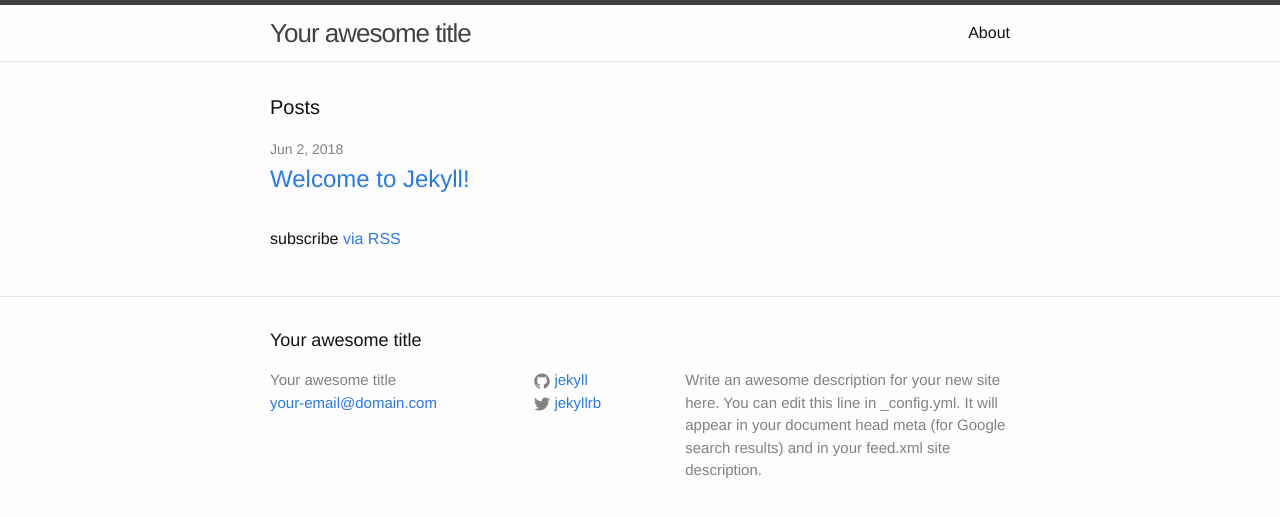
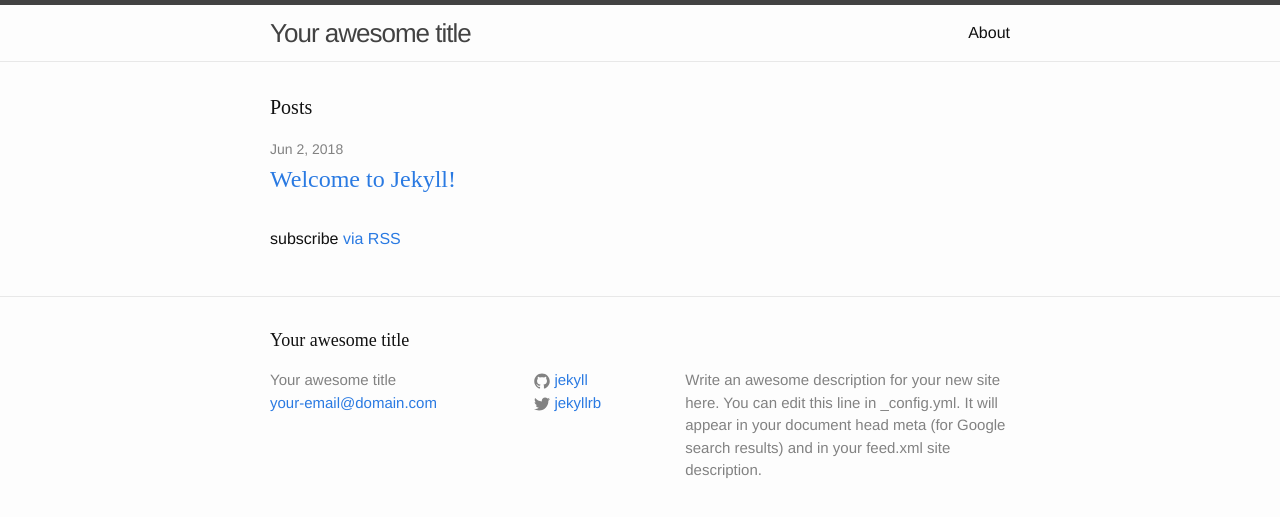
Before and after one commit to impossiblysporadiccreation/impossiblysporadiccreation.github.io, a Jekyll site: the page built from index.html, in a window 1280 px wide. Shown: the top 517 px of the page. Built offline with Jekyll 4.4.1, drawn with Linux system fonts in a browser that asks for light colours.

Commit message:
Font in headings changed to Avenir

```diff
--- a/_sass/_base.scss
+++ b/_sass/_base.scss
@@ -83,6 +83,7 @@ li {
  */
 h1, h2, h3, h4, h5, h6 {
     font-weight: $base-font-weight;
+    font-family: Avenir;
 }
 
 
```
